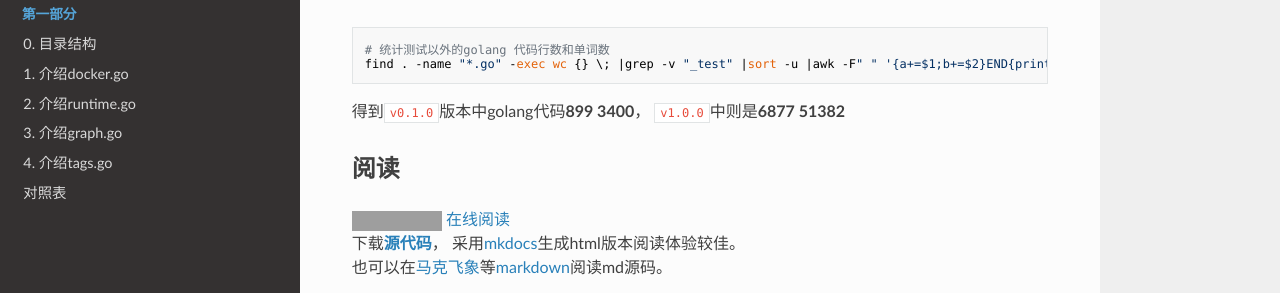
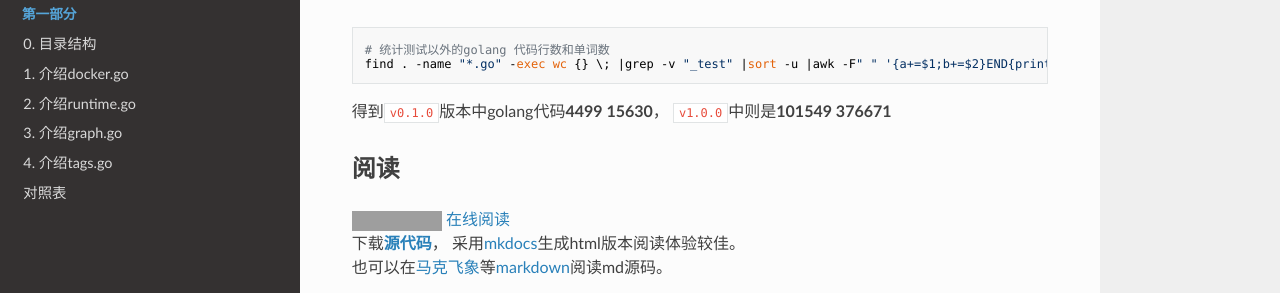
Before and after one commit to luw2007/learn-docker-the-hard-way, an MkDocs documentation site: the page built from docs/index.md, in a window 1280 px wide and 1152 px high. Shown: the part 210-503 px from the top of the window. Built offline with MkDocs 1.6.1, drawn with Linux system fonts in a browser that asks for light colours; nearby versions of some CDN libraries; old or Windows-style settings are respelled for this version of MkDocs; grey boxes are pictures that could not be loaded.

Commit message:
doc: 统计代码行数错误，0.1.0版本需要读4499行

```diff
--- a/docs/index.md
+++ b/docs/index.md
@@ -4,9 +4,9 @@ learn docker the hard way
 为什么从老版本开始。 因为代码少，基本都是核心内容。使用以下脚本
 
 	# 统计测试以外的golang 代码行数和单词数
-	find . -name "*.go" -exec wc {} \; |grep -v "_test" |sort -u |awk -F" " '{a+=$1;b+=$2}END{print $1, $2}'
-得到`v0.1.0`版本中golang代码**899 3400**，
-`v1.0.0`中则是**6877 51382**
+	find . -name "*.go" -exec wc {} \; |grep -v "_test" |sort -u |awk -F" " '{a+=$1;b+=$2}END{print a, b}'
+得到`v0.1.0`版本中golang代码**4499 15630**，
+`v1.0.0`中则是**101549 376671**
 
 ##阅读
 [![Docs Status][readthedocs-image]][readthedocs-link] [在线阅读][readthedocs-link]
```
Also changed, not shown: README.md (+3 -3 lines).
